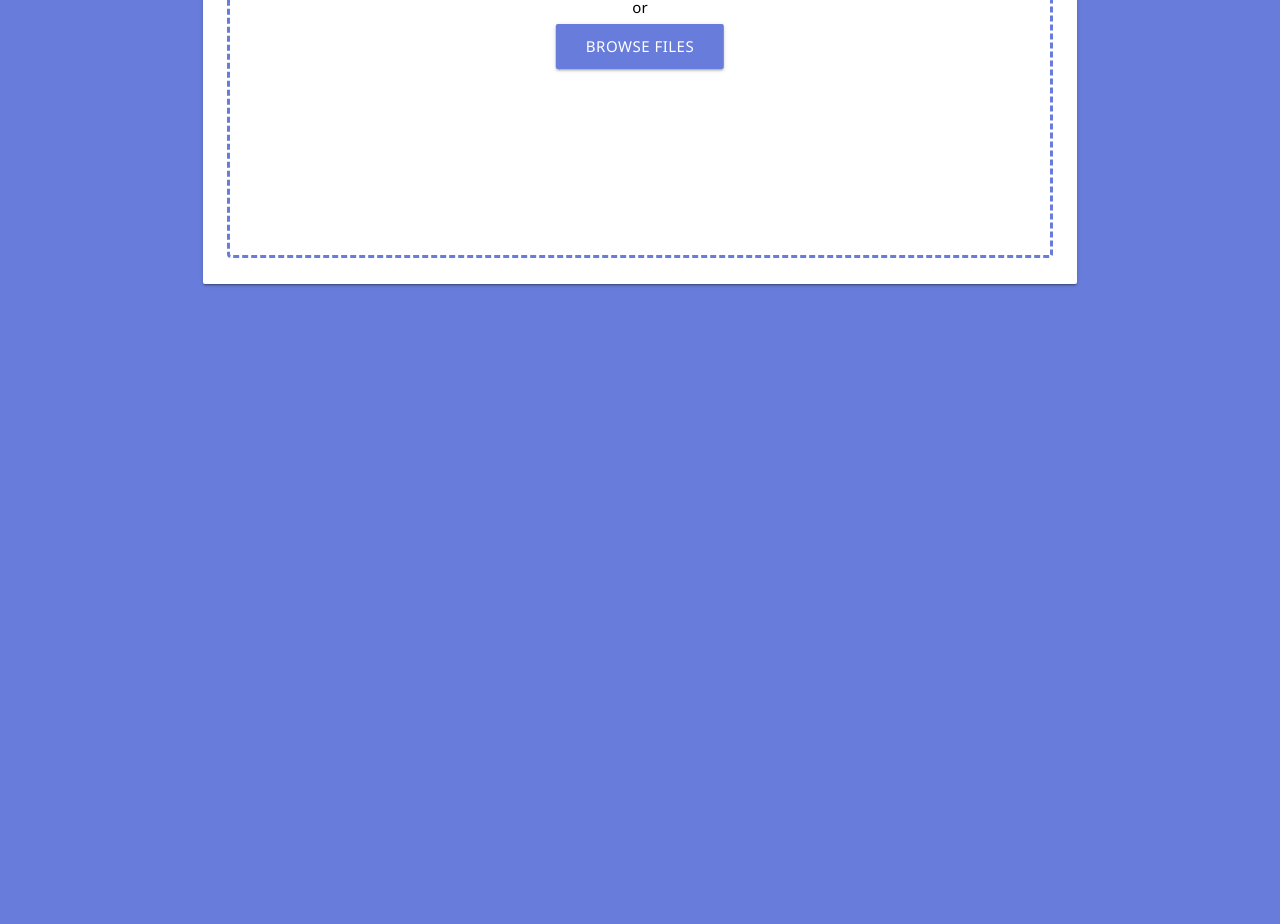
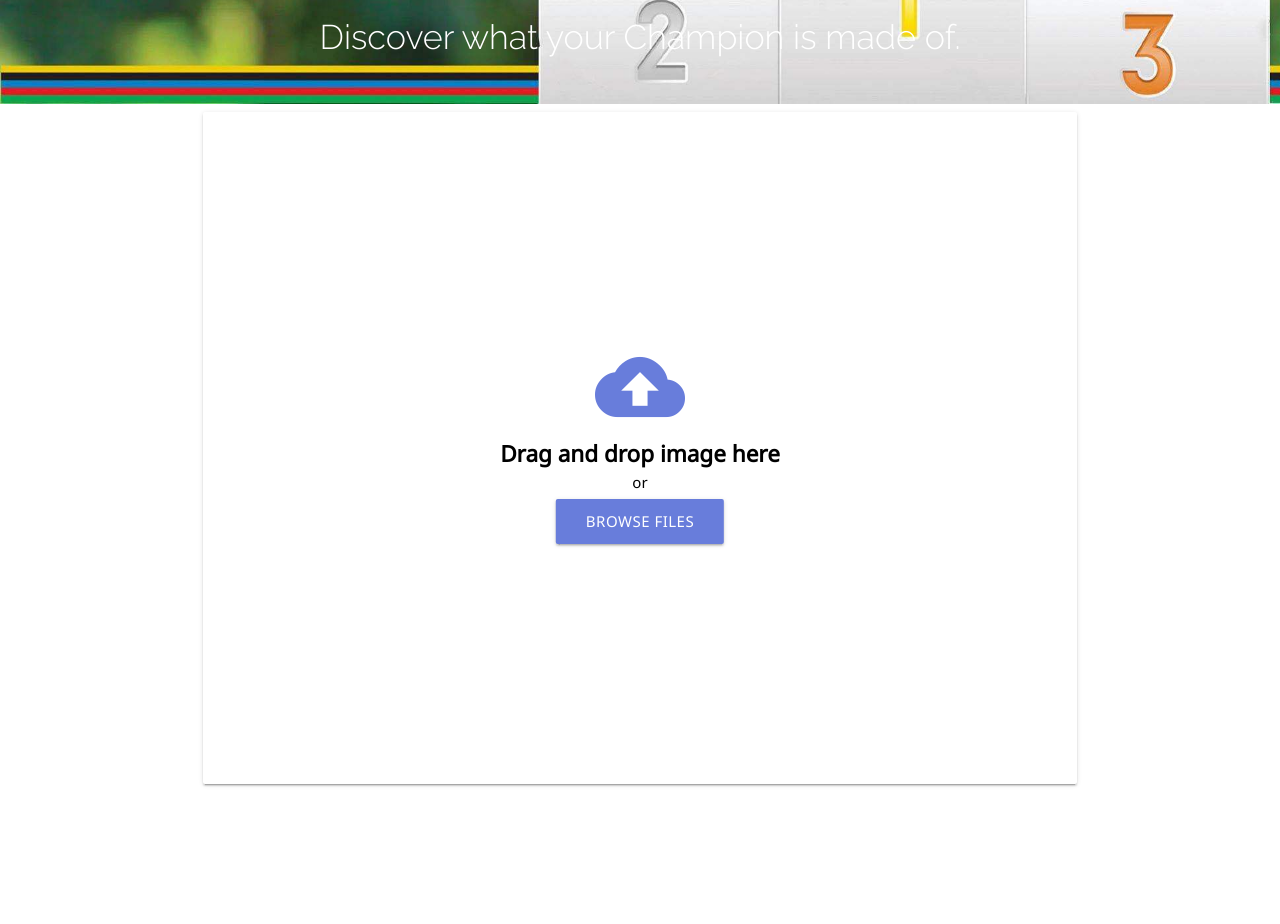
Before and after one commit to munimuni5/dog-image-classifier, a Django app: page /classify_image/classify/ in a window 1280 px wide. Shown: the part 396-1320 px from the top of the page. Before the commit the page ends 683 px from the top, so only its background shows below. Run offline with Django 3.2, Linux system fonts and the light colour scheme; some libraries are stand-ins or nearby versions.

Commit message:
css styling for welcome page

```diff
--- a/classify_image/static/css/classify.css
+++ b/classify_image/static/css/classify.css
@@ -1,8 +1,31 @@
 body {
-  background-color: #687DDB;
+  background-color: white;
   font-family: 'Noto Sans', sans-serif;
-  padding-top: 5%;
+  /* padding-top: 5%; */
   padding-bottom: 10%;
+}
+.header {
+  background-image: url('olympic.JPG');
+  background-size: cover;
+  height: 500px;
+}
+
+.title, .taglines{
+  color: white;
+  text-align: center;
+  font-family: 'Raleway', sans-serif;
+}
+
+.bones {
+  float: right;
+  margin-top: 30px;
+  padding-top: 45px;
+}
+
+.title {
+  float: left;
+  padding-top: 45px;
+  /* margin-left: 47px; */
 }
 
 .main-container {
@@ -29,6 +52,7 @@ body {
 
 .dd-container {
   z-index: 2;
+  /* top: -120px !important; */
 }
 
 .dd-card, .uf-card, .dt-card {
@@ -41,8 +65,8 @@ body {
 
 #drop-container {
   height: calc(100% - 50px);
-  border-style: dashed;
-  border-color: #687DDB;
+  /* border-style: dashed; */
+  /* border-color: #687DDB; */
   border-radius: 4px;
 }
 
--- a/classify_image/templates/classify.html
+++ b/classify_image/templates/classify.html
@@ -5,6 +5,7 @@
   <title>Image Classification</title>
   <link rel="stylesheet" href="{% static 'css/classify.css' %}" type="text/css" />
   <link rel="stylesheet" href="https://cdnjs.cloudflare.com/ajax/libs/materialize/0.98.1/css/materialize.min.css" />
+  <link href="https://fonts.googleapis.com/css?family=Raleway:300" rel="stylesheet">
   <link href="https://fonts.googleapis.com/css?family=Noto+Sans" rel="stylesheet" />
   <link href="https://fonts.googleapis.com/icon?family=Material+Icons" rel="stylesheet" />
   <script src="https://code.jquery.com/jquery-3.2.1.min.js" integrity="sha256-hwg4gsxgFZhOsEEamdOYGBf13FyQuiTwlAQgxVSNgt4=" crossorigin="anonymous"></script>
@@ -13,6 +14,25 @@
 </head>
 
 <body>
+    <div class="header-container">
+      <div class="header">
+        <div class="row above"></div>
+        <div class="row">
+          <div class="col l4 m4 s4">
+            <img class="bones" src='http://www.clker.com/cliparts/h/p/k/I/h/B/bones-th.png' alt='Bones clip art'/></a>
+          </div>
+          <div class="col l8 m8 s8">
+            <h1 class="title">39andCanine</h1>
+          </div>
+        </div>
+        <div class="row">
+          <div class="tagline">
+              <h4 class="taglines">Discover what your Champion is made of.</h4>
+          </div>
+        </div>
+      </div>
+    </div>
+
   <div class="container row main-container">
     <div class="col s12 dd-container">
       <div class="card dd-card">
```
Also changed, not shown: classify_image/static/css/olympic.JPG (added).
